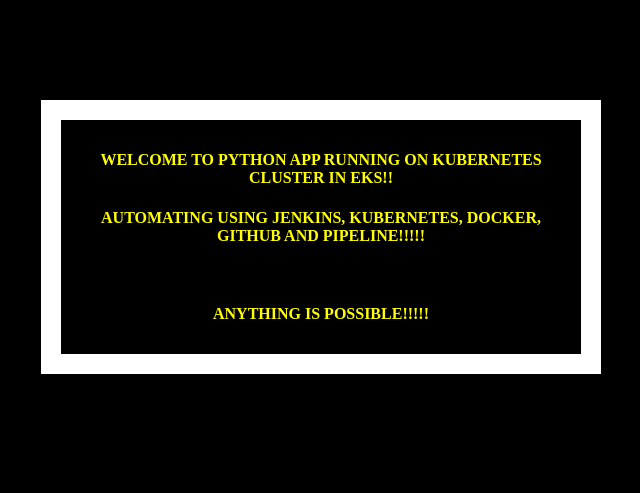
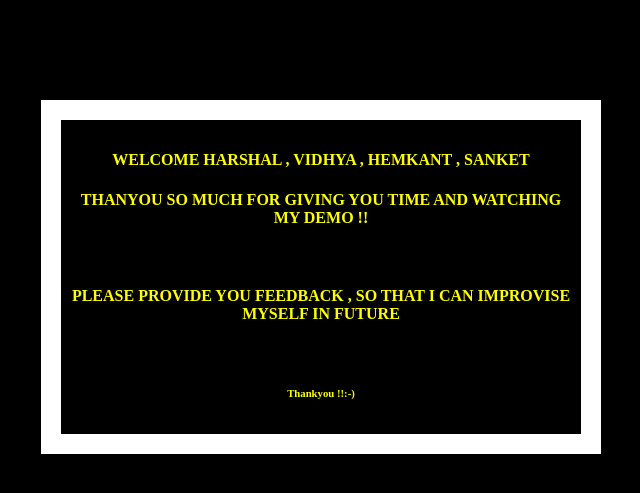
Before and after one commit to athorat940/ctassessment2, a Flask app: page / in a window 1280 px wide. Shown: the top 493 px of the page, without its empty margins (319-959 px from the left). Run offline with Flask 2, Linux system fonts and the light colour scheme.

Commit message:
Update index.html

```diff
--- a/templates/index.html
+++ b/templates/index.html
@@ -19,10 +19,12 @@
   </head>
   <body>
     <div class="container">
-      <h4>Welcome to Python App running on Kubernetes cluster in EKS!!</h4>
-      <h4>Automating using Jenkins, Kubernetes, Docker, GitHub and Pipeline!!!!!</h4>
+      <h4>Welcome Harshal , Vidhya , Hemkant , Sanket</h4>
+      <h4>Thanyou so much for giving you time and watching my Demo !!</h4>
       <br>
-       <h4>Anything is Possible!!!!!</h4>
+       <h4>Please provide you feedback , so that i can improvise myself in future</h4>
+      <br>
+      <h6>Thankyou !!:-)</h6>
     </div>
   </body>
 </html>
```
